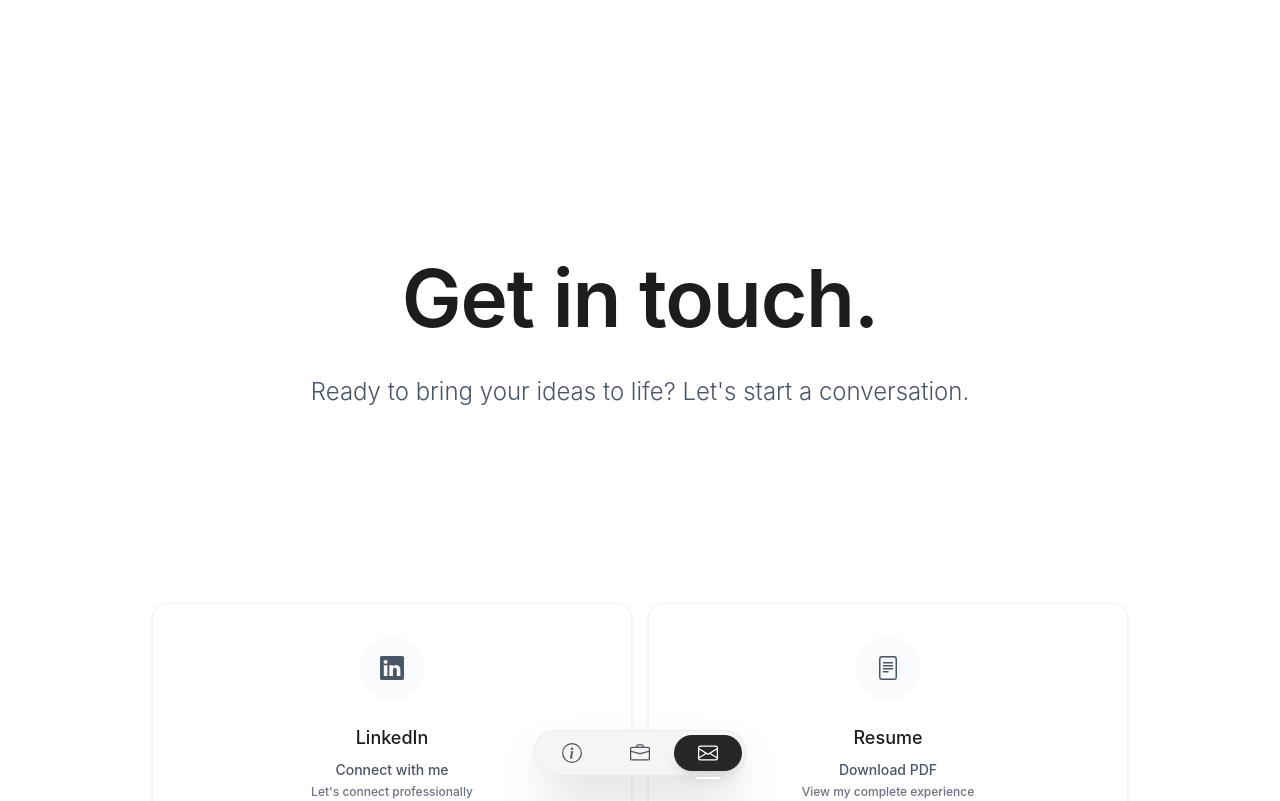
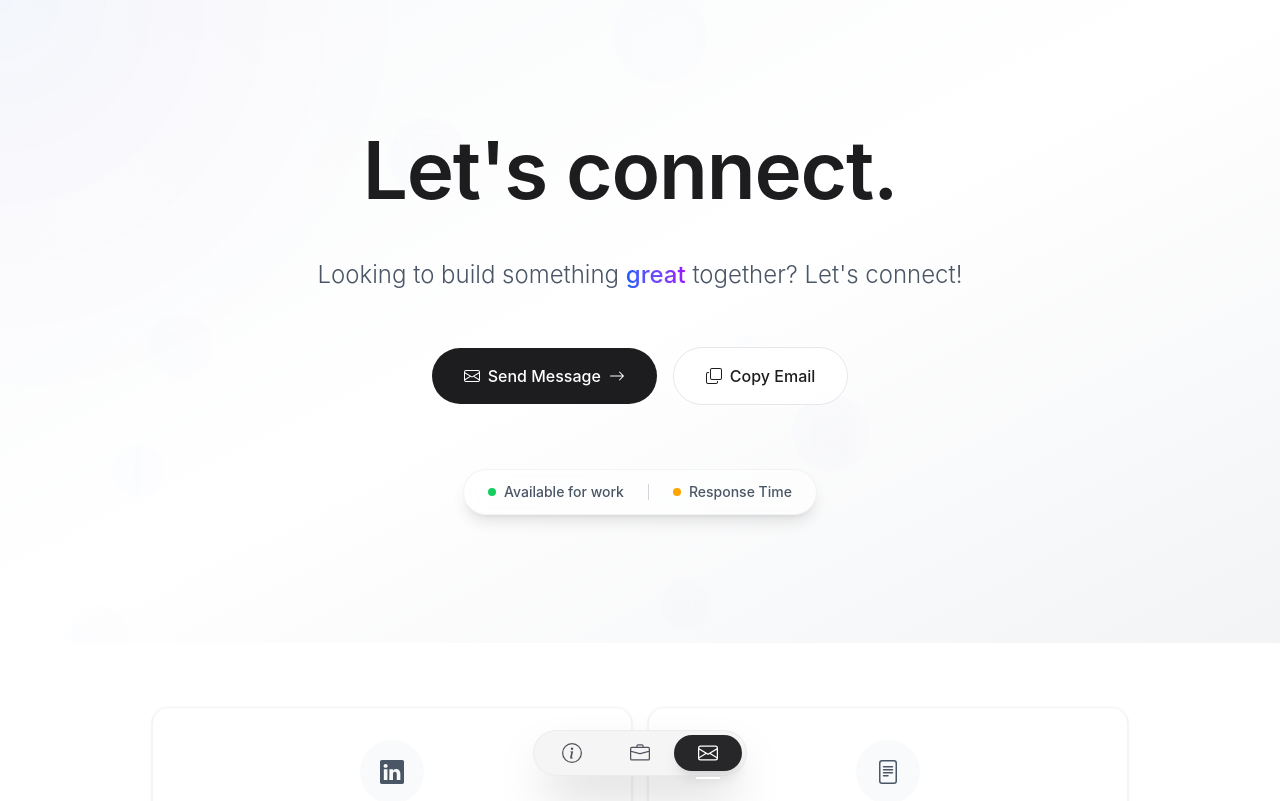
Before and after one commit to officialbryx/Portfolio, a React (Vite) app: page /contact in a window 1280 px wide. Shown: the top 801 px of the page. Built offline with nearby package versions, Linux system fonts and the light colour scheme.

Commit message:
next time again

```diff
--- a/src/App.jsx
+++ b/src/App.jsx
@@ -76,7 +76,7 @@ function App() {
         </nav>
       )}
       {/* Main Content */}
-      <main className={`relative ${showNav ? "pt-32" : ""}`}>
+      <main className={`relative ${showNav ? "" : ""}`}>
         <Routes>
           <Route path="/" element={<Landing />} />
           <Route path="/info" element={<Info />} />
--- a/src/pages/Contact.jsx
+++ b/src/pages/Contact.jsx
@@ -21,9 +21,69 @@ function Contact() {
   const [focusedField, setFocusedField] = useState(null);
   const [hoveredCard, setHoveredCard] = useState(null);
 
+  // Interactive hero states
+  const [mousePosition, setMousePosition] = useState({ x: 0, y: 0 });
+  const [isHeroHovered, setIsHeroHovered] = useState(false);
+  const [floatingElements, setFloatingElements] = useState([]);
+  const [textAnimationIndex, setTextAnimationIndex] = useState(0);
+
   const myEmail = "bryxph@gmail.com";
   const linkedInUrl = "https://www.linkedin.com/in/bryantiamzonph";
   const resumeUrl = "/TIAMZON_Resume-1.pdf";
+
+  const heroTexts = [
+    "Get in touch.",
+    "Let's connect.",
+    "Say hello.",
+    "Start a conversation.",
+  ];
+
+  // Initialize floating elements
+  useEffect(() => {
+    const elements = Array.from({ length: 8 }, (_, i) => ({
+      id: i,
+      x: Math.random() * 100,
+      y: Math.random() * 100,
+      size: Math.random() * 60 + 20,
+      speed: Math.random() * 2 + 1,
+      direction: Math.random() * 360,
+      opacity: Math.random() * 0.1 + 0.05,
+    }));
+    setFloatingElements(elements);
+  }, []);
+
+  // Animate floating elements
+  useEffect(() => {
+    const interval = setInterval(() => {
+      setFloatingElements((prev) =>
+        prev.map((el) => ({
+          ...el,
+          x: (el.x + Math.cos(el.direction) * el.speed * 0.1) % 100,
+          y: (el.y + Math.sin(el.direction) * el.speed * 0.1) % 100,
+          direction: el.direction + (Math.random() - 0.5) * 0.02,
+        }))
+      );
+    }, 50);
+
+    return () => clearInterval(interval);
+  }, []);
+
+  // Text rotation effect
+  useEffect(() => {
+    const interval = setInterval(() => {
+      setTextAnimationIndex((prev) => (prev + 1) % heroTexts.length);
+    }, 3000);
+
+    return () => clearInterval(interval);
+  }, []);
+
+  // Mouse tracking for parallax effect
+  const handleMouseMove = (e) => {
+    const rect = e.currentTarget.getBoundingClientRect();
+    const x = (e.clientX - rect.left) / rect.width;
+    const y = (e.clientY - rect.top) / rect.height;
+    setMousePosition({ x, y });
+  };
 
   const handleInputChange = (e) => {
     const { name, value } = e.target;
@@ -92,16 +152,169 @@ function Contact() {
           "SF Pro Display, SF Pro Icons, Helvetica Neue, Helvetica, Arial, sans-serif",
       }}
     >
-      {/* Hero Section - Apple style minimal */}
-      <div className="relative bg-white">
-        <div className="max-w-4xl mx-auto px-6 py-32">
+      {/* Interactive Hero Section */}
+      <div
+        className="relative bg-gradient-to-br from-gray-50 via-white to-gray-100 overflow-hidden"
+        onMouseMove={handleMouseMove}
+        onMouseEnter={() => setIsHeroHovered(true)}
+        onMouseLeave={() => setIsHeroHovered(false)}
+      >
+        {/* Floating geometric elements */}
+        {floatingElements.map((element) => (
+          <div
+            key={element.id}
+            className="absolute rounded-full bg-gradient-to-r from-blue-400/10 to-purple-400/10 backdrop-blur-sm"
+            style={{
+              left: `${element.x}%`,
+              top: `${element.y}%`,
+              width: `${element.size}px`,
+              height: `${element.size}px`,
+              opacity: element.opacity,
+              transform: `translate(-50%, -50%) scale(${
+                isHeroHovered ? 1.2 : 1
+              })`,
+              transition: "transform 0.3s ease-out",
+            }}
+          />
+        ))}
+
+        {/* Animated gradient overlay */}
+        <div
+          className="absolute inset-0 opacity-30"
+          style={{
+            background: `radial-gradient(600px circle at ${
+              mousePosition.x * 100
+            }% ${mousePosition.y * 100}%,
+              rgba(59, 130, 246, 0.1) 0%,
+              rgba(147, 51, 234, 0.05) 30%,
+              transparent 70%)`,
+            transition: "background 0.3s ease-out",
+          }}
+        />
+
+        {/* Interactive grid pattern */}
+        <div className="absolute inset-0 opacity-[0.02]">
+          <div
+            className="w-full h-full"
+            style={{
+              backgroundImage: `linear-gradient(rgba(0,0,0,0.1) 1px, transparent 1px),
+                               linear-gradient(90deg, rgba(0,0,0,0.1) 1px, transparent 1px)`,
+              backgroundSize: "60px 60px",
+              transform: `translate(${mousePosition.x * 10}px, ${
+                mousePosition.y * 10
+              }px)`,
+              transition: "transform 0.2s ease-out",
+            }}
+          />
+        </div>
+
+        <div className="relative max-w-4xl mx-auto px-6 py-32">
           <div className="text-center">
-            <h1 className="text-[80px] leading-[1.05] font-semibold tracking-[-0.015em] text-[#1d1d1f] mb-8">
-              Get in touch.
-            </h1>
-            <p className="text-xl md:text-2xl text-gray-600 font-light leading-relaxed max-w-2xl mx-auto">
-              Ready to bring your ideas to life? Let's start a conversation.
-            </p>
+            {/* Animated main heading */}
+            <div className="relative h-[100px] mb-8 overflow-hidden">
+              {heroTexts.map((text, index) => (
+                <h1
+                  key={index}
+                  className={`absolute w-full text-[80px] leading-[1.05] font-semibold tracking-[-0.015em] text-[#1d1d1f] transition-all duration-700 ease-out ${
+                    index === textAnimationIndex
+                      ? "opacity-100 transform translate-y-0"
+                      : index < textAnimationIndex
+                      ? "opacity-0 transform -translate-y-full"
+                      : "opacity-0 transform translate-y-full"
+                  }`}
+                  style={{
+                    transform: `translateY(${
+                      index === textAnimationIndex
+                        ? 0
+                        : index < textAnimationIndex
+                        ? -100
+                        : 100
+                    }%)
+                               translateX(${(mousePosition.x - 0.5) * 20}px)`,
+                  }}
+                >
+                  {text}
+                </h1>
+              ))}
+            </div>
+
+            {/* Animated subtitle */}
+            <div className="relative overflow-hidden">
+              <p
+                className="text-xl md:text-2xl text-gray-600 font-light leading-relaxed max-w-2xl mx-auto transition-all duration-300"
+                style={{
+                  transform: `translateY(${(mousePosition.y - 0.5) * 10}px)`,
+                }}
+              >
+                Looking to build something{" "}
+                <span className="relative">
+                  <span className="bg-gradient-to-r from-blue-600 to-purple-600 bg-clip-text text-transparent font-medium">
+                    great
+                  </span>
+                  <span className="absolute bottom-0 left-0 w-full h-0.5 bg-gradient-to-r from-blue-600 to-purple-600 transform scale-x-0 group-hover:scale-x-100 transition-transform duration-300"></span>
+                </span>{" "}
+                together? Let's connect!
+              </p>
+            </div>
+
+            {/* Interactive call-to-action buttons */}
+            <div className="mt-12 flex flex-col sm:flex-row items-center justify-center gap-4">
+              <button
+                className="group relative px-8 py-4 bg-[#1d1d1f] text-white rounded-full font-medium transition-all duration-300 hover:bg-gray-800 hover:scale-105 hover:shadow-2xl overflow-hidden"
+                onClick={() =>
+                  document
+                    .getElementById("contact-form")
+                    .scrollIntoView({ behavior: "smooth" })
+                }
+              >
+                <span className="relative z-10 flex items-center">
+                  <BsEnvelope className="mr-2" />
+                  Send Message
+                  <BsArrowRight className="ml-2 group-hover:translate-x-1 transition-transform" />
+                </span>
+                <div className="absolute inset-0 bg-gradient-to-r from-blue-600 to-purple-600 opacity-0 group-hover:opacity-100 transition-opacity duration-300"></div>
+              </button>
+
+              <button
+                className="group px-8 py-4 bg-white/80 backdrop-blur-sm text-[#1d1d1f] rounded-full font-medium border border-gray-200 hover:border-gray-300 transition-all duration-300 hover:scale-105 hover:shadow-lg"
+                onClick={copyEmail}
+              >
+                <span className="flex items-center">
+                  {copiedEmail ? (
+                    <>
+                      <BsCheck className="mr-2 text-green-500" />
+                      Email Copied!
+                    </>
+                  ) : (
+                    <>
+                      <BsCopy className="mr-2 group-hover:scale-110 transition-transform" />
+                      Copy Email
+                    </>
+                  )}
+                </span>
+              </button>
+            </div>
+
+            {/* Floating contact preview */}
+            <div
+              className={`mt-16 transition-all duration-500 ${
+                isHeroHovered
+                  ? "opacity-100 transform translate-y-0"
+                  : "opacity-70 transform translate-y-2"
+              }`}
+            >
+              <div className="inline-flex items-center space-x-6 bg-white/60 backdrop-blur-sm rounded-full px-6 py-3 border border-gray-200/50 shadow-lg">
+                <div className="flex items-center text-sm text-gray-600">
+                  <div className="w-2 h-2 bg-green-500 rounded-full mr-2 animate-pulse"></div>
+                  Available for work
+                </div>
+                <div className="w-px h-4 bg-gray-300"></div>
+                <div className="flex items-center text-sm text-gray-600">
+                  <div className="w-2 h-2 bg-[#FFA500] rounded-full mr-2"></div>
+                  Response Time
+                </div>
+              </div>
+            </div>
           </div>
         </div>
       </div>
@@ -160,7 +373,7 @@ function Contact() {
         </div>
 
         {/* Contact Form - Apple style */}
-        <div className="max-w-2xl mx-auto">
+        <div className="max-w-2xl mx-auto mb-16" id="contact-form">
           <div className="bg-white rounded-3xl border border-gray-100 overflow-hidden shadow-sm">
             <div className="px-8 py-8 text-center">
               <h2 className="text-3xl font-semibold text-[#1d1d1f] mb-3 tracking-[-0.015em]">
@@ -293,7 +506,8 @@ function Contact() {
                 </button>
 
                 <button
-                  type="submit"
+                  type="button"
+                  onClick={handleSubmit}
                   disabled={isSubmitting}
                   className={`px-8 py-3 rounded-full font-medium transition-all duration-300 flex items-center ${
                     isSubmitting
@@ -324,20 +538,6 @@ function Contact() {
             </div>
           </div>
         </div>
-
-        {/* Status indicators - Apple style */}
-        <div className="text-center mt-16">
-          <div className="flex items-center justify-center space-x-12">
-            <div className="flex items-center text-gray-600">
-              <div className="w-2 h-2 bg-green-500 rounded-full mr-3 animate-pulse"></div>
-              <span className="text-sm font-light">Available for work</span>
-            </div>
-            <div className="flex items-center text-gray-600">
-              <div className="w-2 h-2 bg-[#FFA500] rounded-full mr-3"></div>
-              <span className="text-sm font-light">Response time</span>
-            </div>
-          </div>
-        </div>
       </div>
     </div>
   );
```
